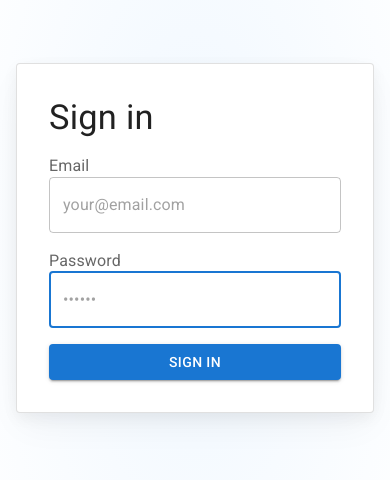
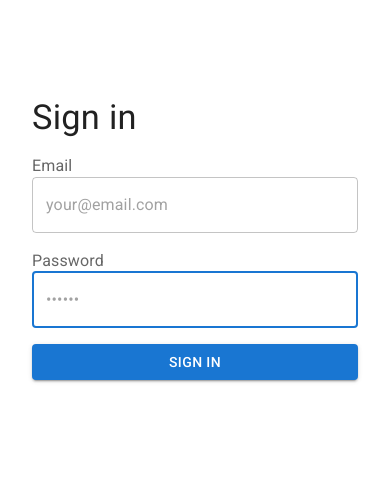
Before and after one commit to zydhanlinnar11/ebuddy-technical-test, a Next.js app in the folder apps/frontend-repo/: page /login in a window 390 px wide. Shown: the part 184-664 px from the top of the page. Built offline with nearby package versions, Linux system fonts and the light colour scheme; no server answers.

Commit message:
feat: responsive login page

```diff
--- a/apps/frontend-repo/components/pages/Login.tsx
+++ b/apps/frontend-repo/components/pages/Login.tsx
@@ -37,6 +37,11 @@ const Card = styled(MuiCard)(({ theme }) => ({
   [theme.breakpoints.up('sm')]: {
     maxWidth: '450px',
   },
+  [theme.breakpoints.down('sm')]: {
+    backgroundColor: 'transparent',
+    border: 'none',
+    boxShadow: 'none',
+  },
   boxShadow:
     'hsla(220, 30%, 5%, 0.05) 0px 5px 15px 0px, hsla(220, 25%, 10%, 0.05) 0px 15px 35px -5px',
   ...theme.applyStyles('dark', {
@@ -48,7 +53,7 @@ const Card = styled(MuiCard)(({ theme }) => ({
 const SignInContainer = styled(Stack)(({ theme }) => ({
   height: 'calc((1 - var(--template-frame-height, 0)) * 100dvh)',
   minHeight: '100%',
-  padding: theme.spacing(2),
+  padding: theme.spacing(0),
   [theme.breakpoints.up('sm')]: {
     padding: theme.spacing(4),
   },
@@ -58,6 +63,17 @@ const SignInContainer = styled(Stack)(({ theme }) => ({
     position: 'absolute',
     zIndex: -1,
     inset: 0,
+
+    [theme.breakpoints.down('sm')]: {
+      backgroundImage: 'none',
+      backgroundColor: 'white',
+
+      ...theme.applyStyles('dark', {
+        backgroundImage: 'none',
+        backgroundColor: 'black',
+      }),
+    },
+
     backgroundImage:
       'radial-gradient(ellipse at 50% 50%, hsl(210, 100%, 97%), hsl(0, 0%, 100%))',
     backgroundRepeat: 'no-repeat',
```
